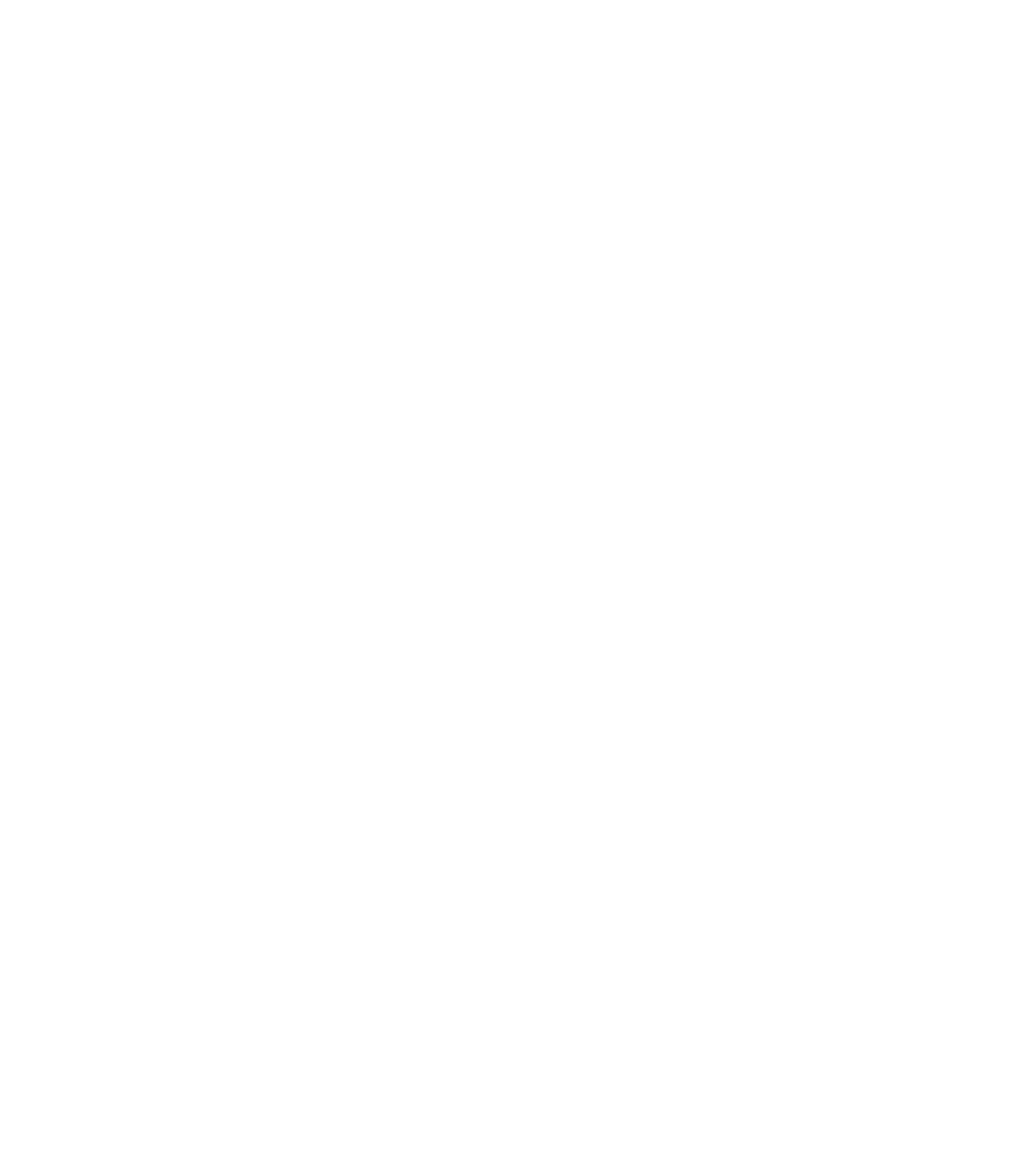
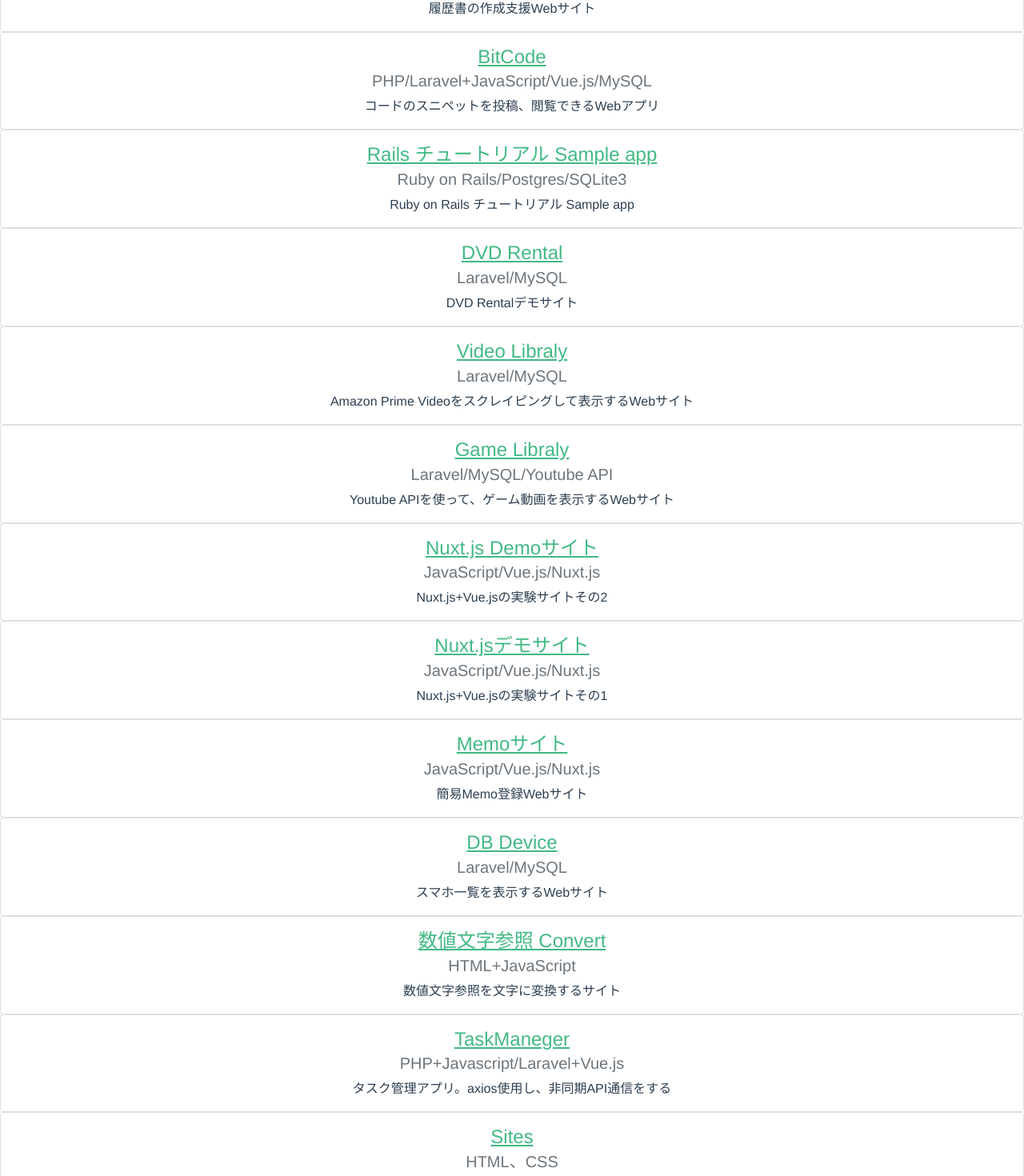
Before and after one commit to 0gravity000/my-works, a Vue app: page / in a window 1280 px wide. Shown: the part 440-1910 px from the top of the page at 80% size. Before the commit the page ends 800 px from the top, so only its background shows below. Built offline with nearby package versions, Linux system fonts and the light colour scheme.

Commit message:
MyWorksのItemを追加。ヘッダーを追加

```diff
--- /dev/null
+++ b/src/components/HeaderMain.vue
@@ -0,0 +1,6 @@
+<template>
+  <div>
+    <h1>ポートフォリオ@0gravity</h1>
+    <h2>Thank you for visiting my site</h2>
+  </div>
+</template>
--- a/src/components/MainContent.vue
+++ b/src/components/MainContent.vue
@@ -1,16 +1,18 @@
 <template>
-  <div class="maincontent">
-    <h1>{{ title }}</h1>
-    <h2>{{ subTitle }}</h2>
+  <div>
+    <h3>作品一覧</h3>
+    <MainContentItem />
   </div>
 </template>
 
 <script>
+// @ is an alias to /src
+import MainContentItem from '@/components/MainContentItem.vue'
+
 export default {
   name: 'MainContent',
-  props: {
-    title: String,
-    subTitle: String,
+  components: {
+    MainContentItem
   }
 }
 </script>
--- /dev/null
+++ b/src/components/MainContentItem.vue
@@ -0,0 +1,155 @@
+<template>
+  <div v-for="item in myworkItems" :key="item.id">
+    <div class="card">
+      <div class="card-body">
+        <h4 class="card-title">
+          <a :href="item.link" class="card-link">{{ item.title }}</a>
+        </h4>
+        <h5 class="card-subtitle mb-2 text-muted">{{ item.skill }}</h5>
+        <p class="card-text">{{ item.overview }}</p>
+      </div>
+    </div>
+  </div>
+</template>
+
+<script>
+export default {
+  name: 'MainContentItem',
+  data() {
+    return {
+      myworkItems: [
+        {
+          id: 1,
+          title: "Kabuboard",
+          link: "https://kabuboard2.0gravity0.com/",
+          skill: "PHP/Laravel/MySQL",
+          overview: "Yahooファイナンスをスクレイピングし株価を表示などするWebサイト"
+        },
+        {
+          id: 2,
+          title: "Resume",
+          link: "#",
+          skill: "PHP/Laravel/MySQL",
+          overview: "履歴書の作成支援Webサイト"
+        },
+        {
+          id: 3,
+          title: "BitCode",
+          link: "https://bitcode.0gravity0.com/",
+          skill: "PHP/Laravel+JavaScript/Vue.js/MySQL",
+          overview: "コードのスニペットを投稿、閲覧できるWebアプリ"
+        },
+        {
+          id: 4,
+          title: "Rails チュートリアル Sample app",
+          link: "https://thawing-cliffs-92135.herokuapp.com/",
+          skill: "Ruby on Rails/Postgres/SQLite3",
+          overview: "Ruby on Rails チュートリアル Sample app"
+        },
+        {
+          id: 5,
+          title: "DVD Rental",
+          link: "https://dvdrental.0gravity0.com/",
+          skill: "Laravel/MySQL",
+          overview: "DVD Rentalデモサイト"
+        },
+        {
+          id: 6,
+          title: "Video Libraly",
+          link: "https://videolibrary.0gravity0.com/",
+          skill: "Laravel/MySQL",
+          overview: "Amazon Prime Videoをスクレイピングして表示するWebサイト"
+        },
+        {
+          id: 7,
+          title: "Game Libraly",
+          link: "https://gamelibrary.0gravity0.com/",
+          skill: "Laravel/MySQL/Youtube API",
+          overview: "Youtube APIを使って、ゲーム動画を表示するWebサイト"
+        },
+        {
+          id: 8,
+          title: "Nuxt.js Demoサイト",
+          link: "https://nuxtdemo.0gravity0.com/",
+          skill: "JavaScript/Vue.js/Nuxt.js",
+          overview: "Nuxt.js+Vue.jsの実験サイトその2"
+        },
+        {
+          id: 9,
+          title: "Nuxt.jsデモサイト",
+          link: "https://vuejsdemo.0gravity0.com/",
+          skill: "JavaScript/Vue.js/Nuxt.js",
+          overview: "Nuxt.js+Vue.jsの実験サイトその1"
+        },
+        {
+          id: 10,
+          title: "Memoサイト",
+          link: "https://memoapp-nuxt.0gravity0.com/memo/",
+          skill: "JavaScript/Vue.js/Nuxt.js",
+          overview: "簡易Memo登録Webサイト"
+        },
+        {
+          id: 11,
+          title: "DB Device",
+          link: "https://dbdevice.0gravity0.com/",
+          skill: "Laravel/MySQL",
+          overview: "スマホ一覧を表示するWebサイト"
+        },
+        {
+          id: 12,
+          title: "数値文字参照 Convert",
+          link: "http://convertnumchr.0gravity0.com/",
+          skill: "HTML+JavaScript",
+          overview: "数値文字参照を文字に変換するサイト"
+        },
+        {
+          id: 13,
+          title: "TaskManeger",
+          link: "https://taskmaneger.0gravity0.com/",
+          skill: "PHP+Javascript/Laravel+Vue.js",
+          overview: "タスク管理アプリ。axios使用し、非同期API通信をする"
+        },
+        {
+          id: 14,
+          title: "Sites",
+          link: "https://sites.0gravity0.com/",
+          skill: "HTML、CSS",
+          overview: "静的なWebサイトのサンプル集。実験や動作確認など"
+        },
+        {
+          id: 15,
+          title: "カフェ1",
+          link: "https://sites.0gravity0.com/sample01/index.html",
+          skill: "HTML、CSS",
+          overview: "カフェのサンプルサイト"
+        },
+        {
+          id: 16,
+          title: "文房具購入サイト",
+          link: "https://sites.0gravity0.com/sample02/index.html",
+          skill: "Javescript/Vue.js",
+          overview: "文房具購入デモサイト"
+        },
+      ]
+    }
+  },
+}
+</script>
+
+<!-- Add "scoped" attribute to limit CSS to this component only -->
+<style scoped>
+h3 {
+  margin: 40px 0 0;
+}
+ul {
+  list-style-type: none;
+  padding: 0;
+}
+li {
+  display: inline-block;
+  margin: 0 10px;
+}
+a {
+  color: #42b983;
+}
+</style>
--- a/src/components/MyProfile.vue
+++ b/src/components/MyProfile.vue
@@ -1,6 +1,6 @@
 <template>
   <div class="myprofile">
-    <h1>プロフィール</h1>
+    <h3>プロフィール</h3>
     <p>
       そこx2ベテランのエンジニアです。
     </p>
--- a/src/components/MySkill.vue
+++ b/src/components/MySkill.vue
@@ -1,6 +1,6 @@
 <template>
   <div class="myskill">
-    <h1>スキル</h1>
+    <h3>スキル</h3>
     <p>
       モダンWebアプリ開発に興味があります。Laravelとかコード書いてて、なんだか面白い。
     </p>
--- a/src/views/AboutView.vue
+++ b/src/views/AboutView.vue
@@ -1,5 +1,6 @@
 <template>
   <div class="about">
+    <HeaderMain />
     <MyProfile />
     <MySkill />
   </div>
@@ -9,12 +10,14 @@
 // @ is an alias to /src
 import MyProfile from '@/components/MyProfile.vue'
 import MySkill from '@/components/MySkill.vue'
+import HeaderMain from '@/components/HeaderMain.vue'
 
 export default {
   name: 'HomeView',
   components: {
     MyProfile,
-    MySkill
+    MySkill,
+    HeaderMain
   }
 }
 </script>
--- a/src/views/HomeView.vue
+++ b/src/views/HomeView.vue
@@ -1,20 +1,20 @@
 <template>
   <div class="home">
-    <MainContent
-      title="ポートフォリオ@0gravity"
-      sub-title="Thank you for visiting my site"
-    />
+    <HeaderMain />
+    <MainContent />
   </div>
 </template>
 
 <script>
 // @ is an alias to /src
 import MainContent from '@/components/MainContent.vue'
+import HeaderMain from '@/components/HeaderMain.vue'
 
 export default {
   name: 'HomeView',
   components: {
-    MainContent
+    MainContent,
+    HeaderMain
   }
 }
 </script>
```
